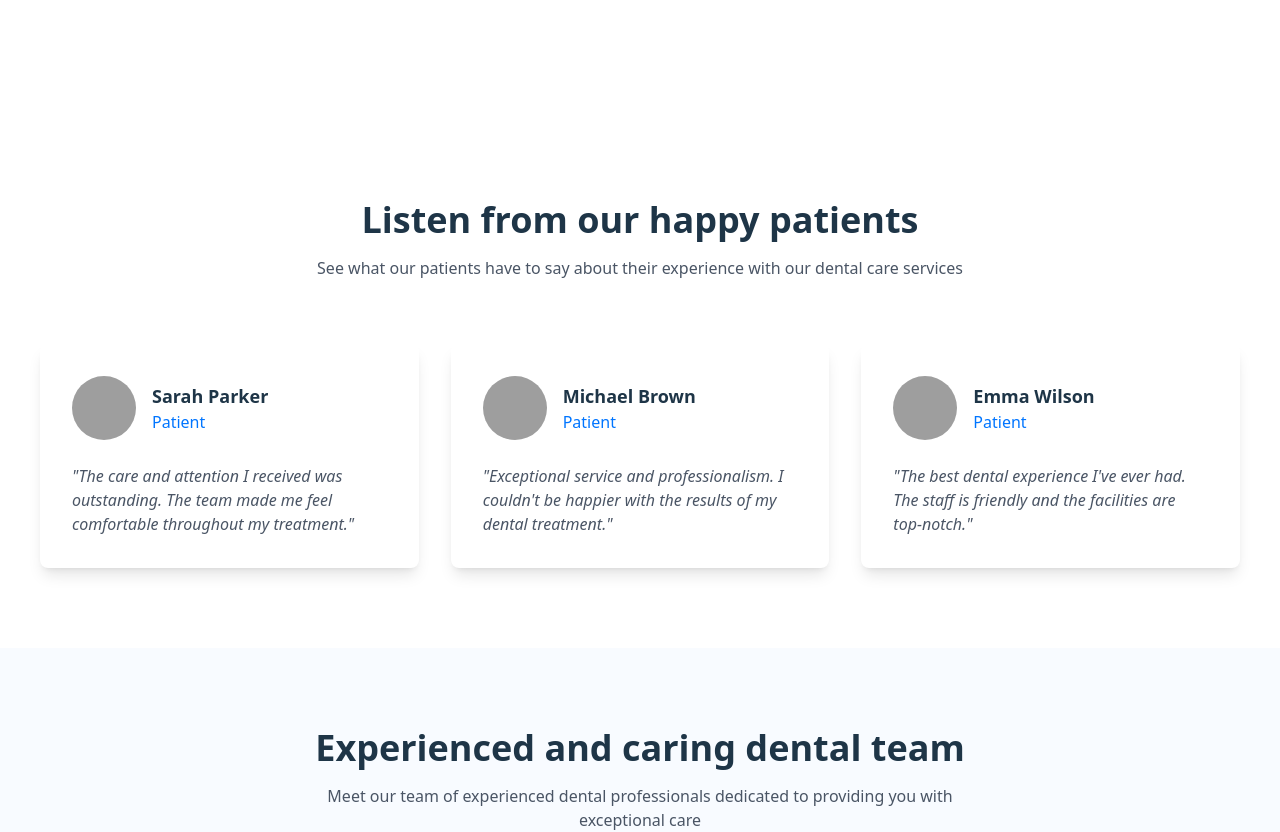
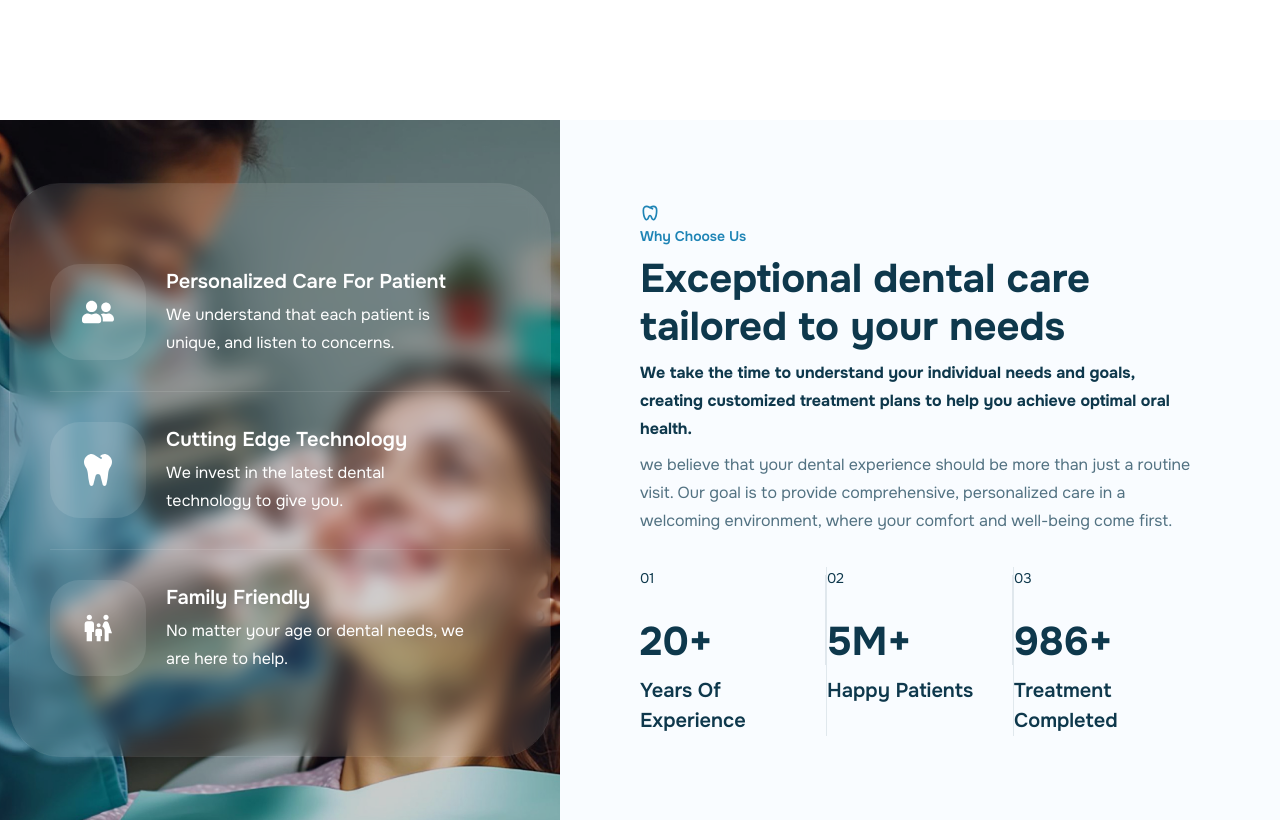
Before and after one commit to talhawebguru/primecare-dentist-website, a Next.js app: page / in a window 1280 px wide. Shown: the part 3480-4312 px from the top of the page. Built offline with nearby package versions, Linux system fonts and the light colour scheme; grey boxes are pictures that could not be loaded.

Commit message:
Why Choose us complete

```diff
--- a/app/components/home/WhyChooseUs.jsx
+++ b/app/components/home/WhyChooseUs.jsx
@@ -1,9 +1,179 @@
-import React from 'react'
+'use client';
+import { motion } from "motion/react";
+import Image from "next/image";
+import { FaUserFriends, FaTooth } from "react-icons/fa";
+import { MdOutlineFamilyRestroom } from "react-icons/md";
+import { TbDental } from "react-icons/tb";
 
-const WhyChooseUs = () => {
-  return (
-    <div>WhyChooseUs</div>
-  )
-}
+const features = [
+  {
+    icon: <FaUserFriends className="text-white w-8 h-8" />,
+    title: "Personalized Care For Patient",
+    description: "We understand that each patient is\nunique, and listen to concerns.",
+  },
+  {
+    icon: <FaTooth className="text-white w-8 h-8" />,
+    title: "Cutting Edge Technology",
+    description: "We invest in the latest dental\ntechnology to give you.",
+  },
+  {
+    icon: <MdOutlineFamilyRestroom className="text-white w-8 h-8" />,
+    title: "Family Friendly",
+    description: "No matter your age or dental needs, we\nare here to help.",
+  },
+];
 
-export default WhyChooseUs
+const stats = [
+  {
+    label: "Years Of Experience",
+    value: (
+      <>
+        <span className="text-[#0e384c] text-[40px] font-bold font-onest leading-[48px]">20</span>
+        <span className="text-[#0e384c] text-[40px] font-bold font-onest leading-[48px]">+</span>
+      </>
+    ),
+    index: "01",
+  },
+  {
+    label: "Happy Patients",
+    value: (
+      <>
+        <span className="text-[#0e384c] text-[40px] font-bold font-onest leading-[48px]">5</span>
+        <span className="text-[#0e384c] text-[40px] font-bold font-onest leading-[48px]">M+</span>
+      </>
+    ),
+    index: "02",
+  },
+  {
+    label: "Treatment Completed",
+    value: (
+      <>
+        <span className="text-[#0e384c] text-[40px] font-bold font-onest leading-[48px]">986</span>
+        <span className="text-[#0e384c] text-[40px] font-bold font-onest leading-[48px]">+</span>
+      </>
+    ),
+    index: "03",
+  },
+];
+
+const WhyChooseFeature = ({ icon, title, description, isLast }) => (
+  <div className={`w-full flex flex-col justify-center items-start ${!isLast ? "pb-[31px] border-b border-white/10" : ""}`}>
+    <div className="flex items-center w-full">
+      <div className="pr-5 flex flex-col justify-start items-start">
+        <div className="p-6 bg-white/10 rounded-[30px] flex items-center justify-center">
+          <span className="w-12 h-12 flex items-center justify-center">{icon}</span>
+        </div>
+      </div>
+      <div className="flex-1 flex flex-col justify-start items-start gap-1">
+        <div className="text-white text-xl font-semibold font-onest leading-normal">{title}</div>
+        <div className="text-white text-base font-normal font-onest leading-7 whitespace-pre-line">{description}</div>
+      </div>
+    </div>
+  </div>
+);
+
+const WhyChooseStat = ({ label, value, index, showDivider }) => (
+  <div className="flex-1 min-w-[180px] max-w-[240px] relative flex flex-col gap-5 pr-0">
+    <div className="text-[#0e384c] text-sm font-normal font-onest leading-relaxed mb-2">{index}</div>
+    <div className="flex flex-col gap-2.5">
+      <div className="flex items-start h-12">
+        <div className="flex  justify-center items-center">{value}</div>
+      </div>
+      <div className="text-[#0e384c] text-xl font-semibold font-onest leading-normal">{label}</div>
+    </div>
+    {showDivider && (
+      <div className="hidden md:block w-px h-[90px] absolute right-0 top-2 bg-[#0e384c]/10" />
+    )}
+  </div>
+);
+
+const WhyChooseUs = () => (
+  <section className="relative bg-[#f9fcff] ">
+      <div className="flex flex-col lg:flex-row w-full min-h-[700px]">
+        {/* Left: Image with overlayed glassmorphism card */}
+        <div className="relative flex-1 flex items-center justify-center min-h-[500px]">
+          <Image
+            src="/images/why-choose-bg-img.jpg"
+            alt="Dentist with patient"
+            fill
+            className="object-cover rounded-[0px] lg:rounded-l-[0px] z-0"
+            priority
+            sizes="(max-width: 1024px) 100vw, 50vw"
+          />
+          <motion.div
+            initial={{ opacity: 0, y: 40 }}
+            whileInView={{ opacity: 1, y: 0 }}
+            transition={{ duration: 0.7 }}
+            className="relative z-10 w-full max-w-[540px] mx-auto px-[40px] py-[80px] bg-white/10 rounded-[50px] outline outline-1 outline-white/10 backdrop-blur-[10px] flex flex-col gap-[30px]"
+          >
+            {features.map((feature, idx) => (
+              <WhyChooseFeature
+                key={feature.title}
+                {...feature}
+                isLast={idx === features.length - 1}
+              />
+            ))}
+          </motion.div>
+          {/* Overlay for darken effect */}
+          <div className="absolute inset-0 bg-black/20 rounded-[0px] lg:rounded-l-[0px] z-0" />
+        </div>
+        {/* Right: Content */}
+        <div className="flex-1 flex flex-col justify-center px-0 lg:px-[80px] py-12 lg:py-0 bg-[#f9fcff]">
+          {/* Section Title */}
+          <motion.div
+            initial={{ opacity: 0, x: 40 }}
+            whileInView={{ opacity: 1, x: 0 }}
+            transition={{ duration: 0.7 }}
+            className="mb-2"
+          >
+            <TbDental className="text-[#1e84b5]" size={20} />
+            <span className="text-[#1e84b5] text-sm font-semibold font-onest leading-none">Why Choose Us</span>
+          </motion.div>
+          {/* Heading */}
+          <motion.h2
+            initial={{ opacity: 0, x: 40 }}
+            whileInView={{ opacity: 1, x: 0 }}
+            transition={{ duration: 0.7, delay: 0.1 }}
+            className="text-[#0e384c] text-[40px] font-bold font-onest leading-[48px] mb-2"
+          >
+            Exceptional dental care tailored to your needs
+          </motion.h2>
+          {/* Bold Paragraph */}
+          <motion.p
+            initial={{ opacity: 0, x: 40 }}
+            whileInView={{ opacity: 1, x: 0 }}
+            transition={{ duration: 0.7, delay: 0.15 }}
+            className="text-[#0e384c] text-base font-bold font-onest leading-7 mb-2"
+          >
+            We take the time to understand your individual needs and goals, creating customized treatment plans to help you achieve optimal oral health.
+          </motion.p>
+          {/* Sub Paragraph */}
+          <motion.p
+            initial={{ opacity: 0, x: 40 }}
+            whileInView={{ opacity: 1, x: 0 }}
+            transition={{ duration: 0.7, delay: 0.2 }}
+            className="text-[#527282] text-base font-normal font-onest leading-7 mb-8"
+          >
+            we believe that your dental experience should be more than just a routine visit. Our goal is to provide comprehensive, personalized care in a welcoming environment, where your comfort and well-being come first.
+          </motion.p>
+          {/* Stats */}
+          <motion.div
+            initial={{ opacity: 0, y: 40 }}
+            whileInView={{ opacity: 1, y: 0 }}
+            transition={{ duration: 0.7, delay: 0.25 }}
+            className="flex flex-row items-stretch justify-between gap-0 divide-x divide-[#0e384c]/10 bg-transparent"
+          >
+            {stats.map((stat, idx) => (
+              <WhyChooseStat
+                key={stat.label}
+                {...stat}
+                showDivider={idx < stats.length - 1}
+              />
+            ))}
+          </motion.div>
+        </div>
+      </div>
+  </section>
+);
+
+export default WhyChooseUs;
--- a/app/page.js
+++ b/app/page.js
@@ -8,6 +8,7 @@ import TeamSection from './components/home/TeamSection';
 import BlogSection from './components/home/BlogSection';
 import ContactSection from './components/home/ContactSection';
 import ContactInfoBar from "./components/home/ContactInfoBar";
+import WhyChooseUs from "./components/home/WhyChooseUs";
 
 export default function Home() {
   return (
@@ -18,6 +19,7 @@ export default function Home() {
       <AboutSection />
       <ServicesSection />
       <ProcessSection />
+      <WhyChooseUs />
       <TestimonialsSection />
       <TeamSection />
       <BlogSection />
```
Also changed, not shown: app/components/home/AboutSection.jsx (+44 -14 lines), public/images/why-choose-bg-img.jpg (added).
